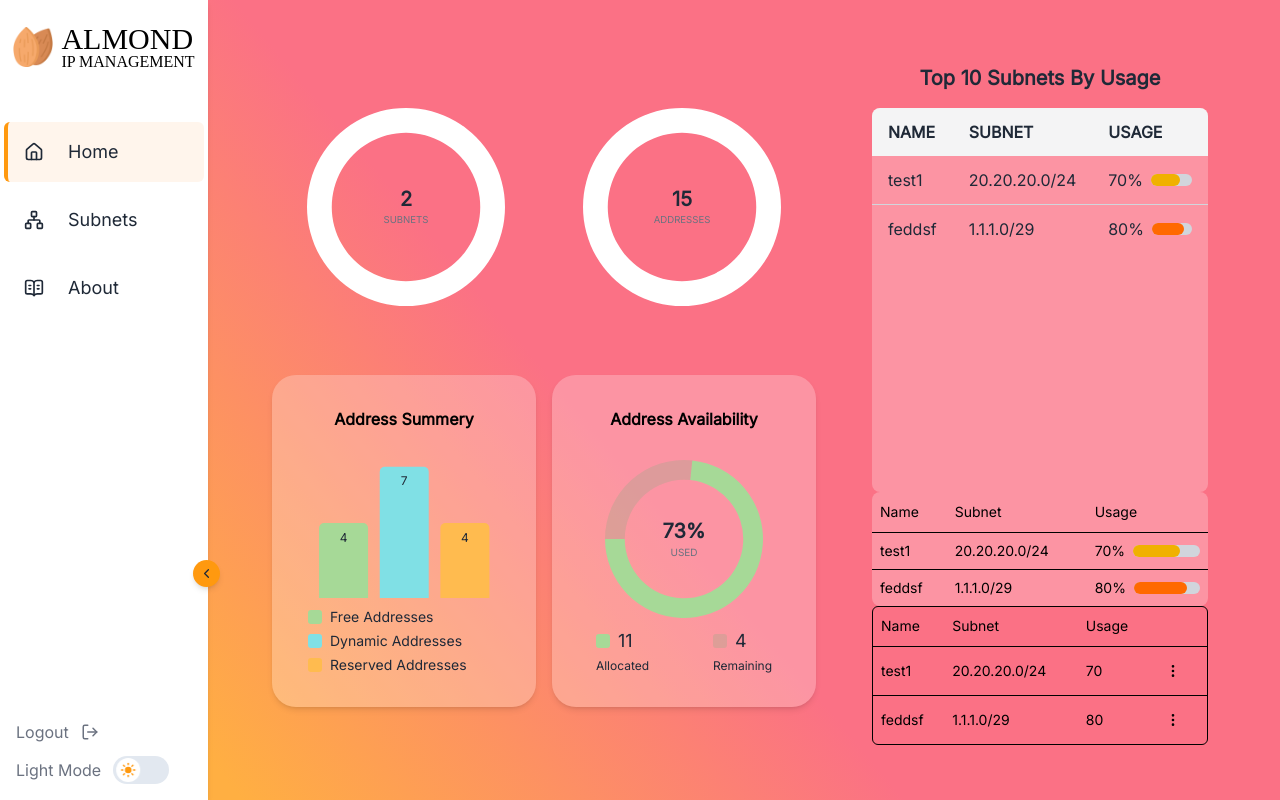
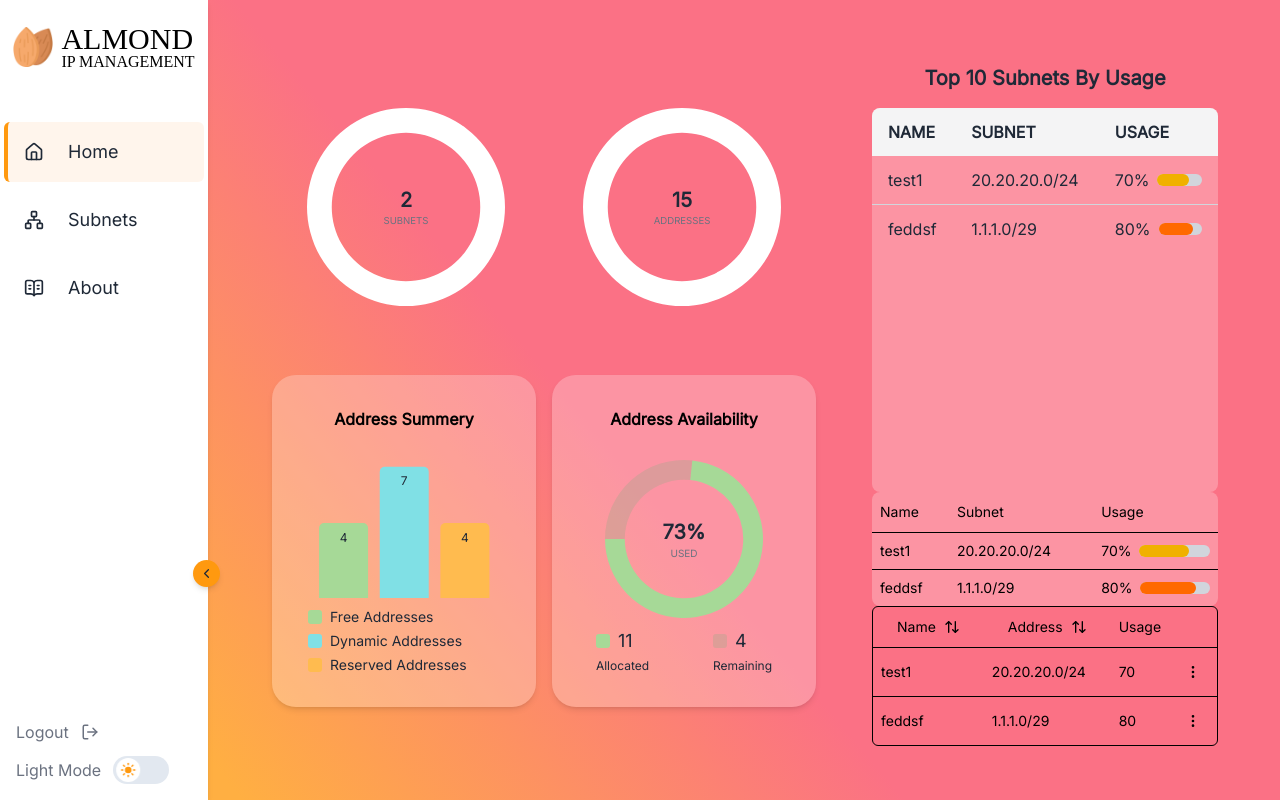
Before and after one commit to shakedGoffer/almond-ipam-new, a React (Vite) app: page /home in a window 1280 px wide. Built offline with nearby package versions, Linux system fonts and the light colour scheme; a web font is replaced by a local one.

Commit message:
feat: add sorting

```diff
--- a/src/components/SubnetsTable copy.tsx
+++ b/src/components/SubnetsTable copy.tsx
@@ -2,8 +2,11 @@
   type ColumnDef,
   flexRender,
   getCoreRowModel,
+  getPaginationRowModel,
+  getSortedRowModel,
+  type SortingState,
   useReactTable,
-} from "@tanstack/react-table"
+} from "@tanstack/react-table";
 
 import {
   Table,
@@ -12,36 +15,34 @@
   TableHead,
   TableHeader,
   TableRow,
-} from "@/components/ui/table"
-
-// This type is used to define the shape of our data.
-// You can use a Zod schema here if you want.
-export type Payment = {
-  id: string
-  amount: number
-  status: "pending" | "processing" | "success" | "failed"
-  email: string
-}
-
-
+} from "@/components/ui/table";
+import { useState } from "react";
 
 interface DataTableProps<TData, TValue> {
-  columns: ColumnDef<TData, TValue>[]
-  data: TData[]
+  columns: ColumnDef<TData, TValue>[];
+  data: TData[];
 }
-
 
 export function DataTable<TData, TValue>({
   columns,
   data,
 }: DataTableProps<TData, TValue>) {
+  const [sorting, setSorting] = useState<SortingState>([]);
+
   const table = useReactTable({
     data,
     columns,
     getCoreRowModel: getCoreRowModel(),
-  })
+    getPaginationRowModel: getPaginationRowModel(),
+    onSortingChange: setSorting,
+    getSortedRowModel: getSortedRowModel(),
+    state: {
+      sorting,
+    },
+  });
 
   return (
+    <div>
       <div className="overflow-hidden rounded-md border">
         <Table>
           <TableHeader>
@@ -54,10 +55,10 @@
                         ? null
                         : flexRender(
                             header.column.columnDef.header,
-                          header.getContext()
+                            header.getContext(),
                           )}
                     </TableHead>
-                )
+                  );
                 })}
               </TableRow>
             ))}
@@ -71,14 +72,20 @@
                 >
                   {row.getVisibleCells().map((cell) => (
                     <TableCell key={cell.id}>
-                    {flexRender(cell.column.columnDef.cell, cell.getContext())}
+                      {flexRender(
+                        cell.column.columnDef.cell,
+                        cell.getContext(),
+                      )}
                     </TableCell>
                   ))}
                 </TableRow>
               ))
             ) : (
               <TableRow>
-              <TableCell colSpan={columns.length} className="h-24 text-center">
+                <TableCell
+                  colSpan={columns.length}
+                  className="h-24 text-center"
+                >
                   No results.
                 </TableCell>
               </TableRow>
@@ -86,5 +93,6 @@
           </TableBody>
         </Table>
       </div>
-  )
+    </div>
+  );
 }
--- a/src/pages/HomePage.tsx
+++ b/src/pages/HomePage.tsx
@@ -12,7 +12,13 @@
 import { DataTable } from "@/components/SubnetsTable copy";
 
 import { type ColumnDef } from "@tanstack/react-table";
-import { Edit, MoreHorizontal, MoreVertical, Trash } from "lucide-react";
+import {
+  ArrowUpDown,
+  Edit,
+  MoreHorizontal,
+  MoreVertical,
+  Trash,
+} from "lucide-react";
 
 import { Button } from "@/components/ui/button";
 import {
@@ -34,11 +40,31 @@
   const columns_test: ColumnDef<Subnet>[] = [
     {
       accessorKey: "name",
-      header: "Name",
+      header: ({ column }) => {
+        return (
+          <Button
+            variant="ghost"
+            onClick={() => column.toggleSorting(column.getIsSorted() === "asc")}
+          >
+            Name
+            <ArrowUpDown className="ml-2 h-4 w-4" />
+          </Button>
+        );
+      },
     },
     {
       accessorKey: "fullAddress",
-      header: "Subnet",
+      header: ({ column }) => {
+        return (
+          <Button
+            variant="ghost"
+            onClick={() => column.toggleSorting(column.getIsSorted() === "asc")}
+          >
+            Address
+            <ArrowUpDown className="ml-2 h-4 w-4" />
+          </Button>
+        );
+      },
     },
     {
       accessorKey: "allocated_ips_percent",
@@ -58,11 +84,14 @@
               </Button>
             </DropdownMenuTrigger>
             <DropdownMenuContent align="end" className="">
-              <DropdownMenuItem><Edit/> Edite</DropdownMenuItem>
+              <DropdownMenuItem>
+                <Edit /> Edite
+              </DropdownMenuItem>
               <DropdownMenuSeparator />
               <DropdownMenuItem className="text-red-500">
-                <Trash/>
-                 Delete</DropdownMenuItem>
+                <Trash />
+                Delete
+              </DropdownMenuItem>
             </DropdownMenuContent>
           </DropdownMenu>
         );
```
Lines whose indentation alone changed are shown as unchanged.
